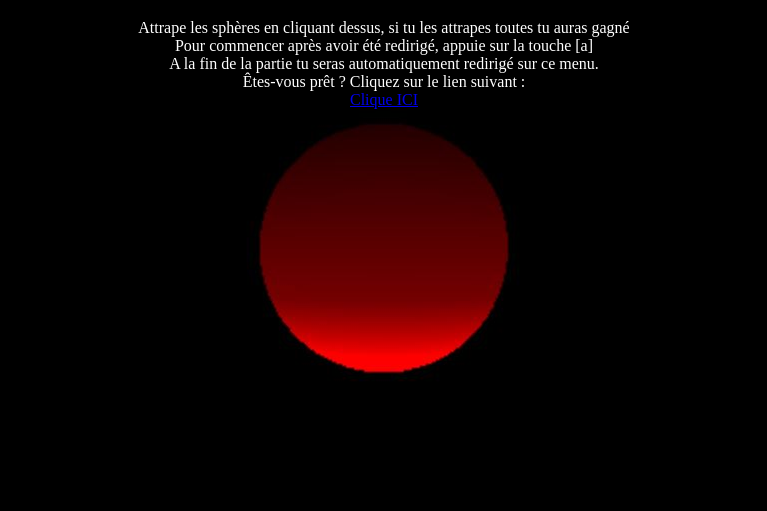
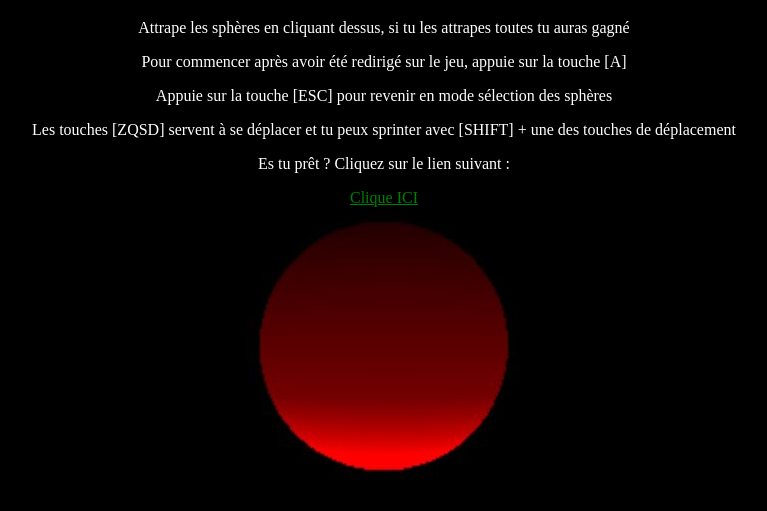
Before and after one commit to UniversiteLimoges/3dScene, a plain HTML site: page index.html in a window 1280 px wide. Shown: the part 61-572 px from the top of the page, without its empty margins (256-1023 px from the left). Drawn offline with Linux system fonts and the light colour scheme.

Commit message:
Modify css

```diff
--- a/index.html
+++ b/index.html
@@ -12,9 +12,12 @@
     <center>
         <div>
             <h1>Bienvenue sur le jeu de la sphère</h1>
-            Attrape les sphères en cliquant dessus, si tu les attrapes toutes tu auras gagné <br> Pour commencer après avoir été redirigé, appuie sur la touche [a] <br> A la fin de la partie tu seras automatiquement redirigé sur ce menu.<br> Êtes-vous
-            prêt ? Cliquez sur le lien suivant :<br>
-            <a href="game.html">Clique ICI</a><br>
+            <p>Attrape les sphères en cliquant dessus, si tu les attrapes toutes tu auras gagné</p>
+            <p>Pour commencer après avoir été redirigé sur le jeu, appuie sur la touche [A] </p>
+            <p>Appuie sur la touche [ESC] pour revenir en mode sélection des sphères</p>
+            <p>Les touches [ZQSD] servent à se déplacer et tu peux sprinter avec [SHIFT] + une des touches de déplacement</p>
+            <p>Es tu prêt ? Cliquez sur le lien suivant : </p>
+            <a href="game.html" style="color:green;">Clique ICI</a><br>
             <img src="Capture.JPG" alt="The Sphère">
         </div>
     </center>
```
Also changed, not shown: endGame.html (+1 -1 lines), game.html (+14 -15 lines).
